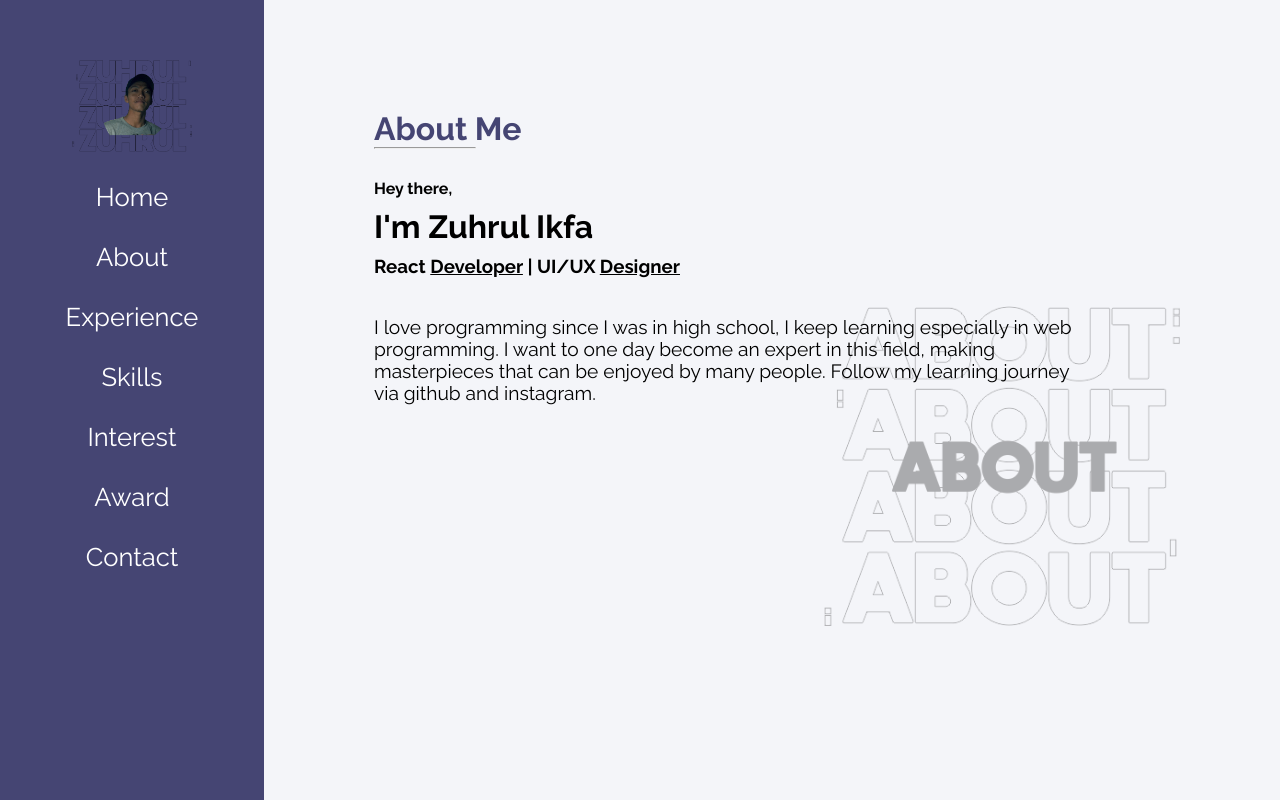
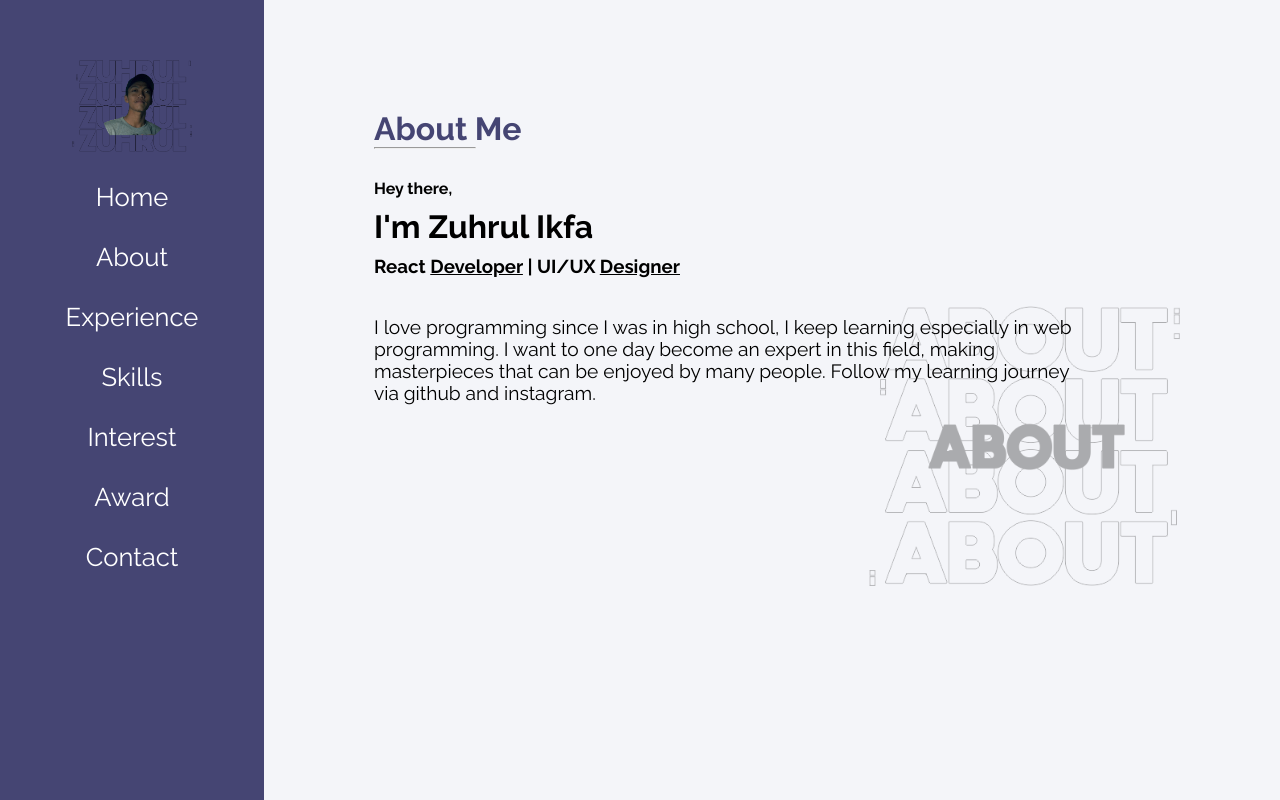
Before and after one commit to zuhrull/assignment3, a React (Create React App) app: page /about in a window 1280 px wide. Built offline with nearby package versions, Linux system fonts and the light colour scheme.

Commit message:
Update App.css

```diff
--- a/src/App.css
+++ b/src/App.css
@@ -62,7 +62,7 @@ nav
 .bg-pic{
   opacity: 0.3;
   float: right;
-  height: 320px;
+  height: 280px;
 }
 .typingeffect
 {
```
